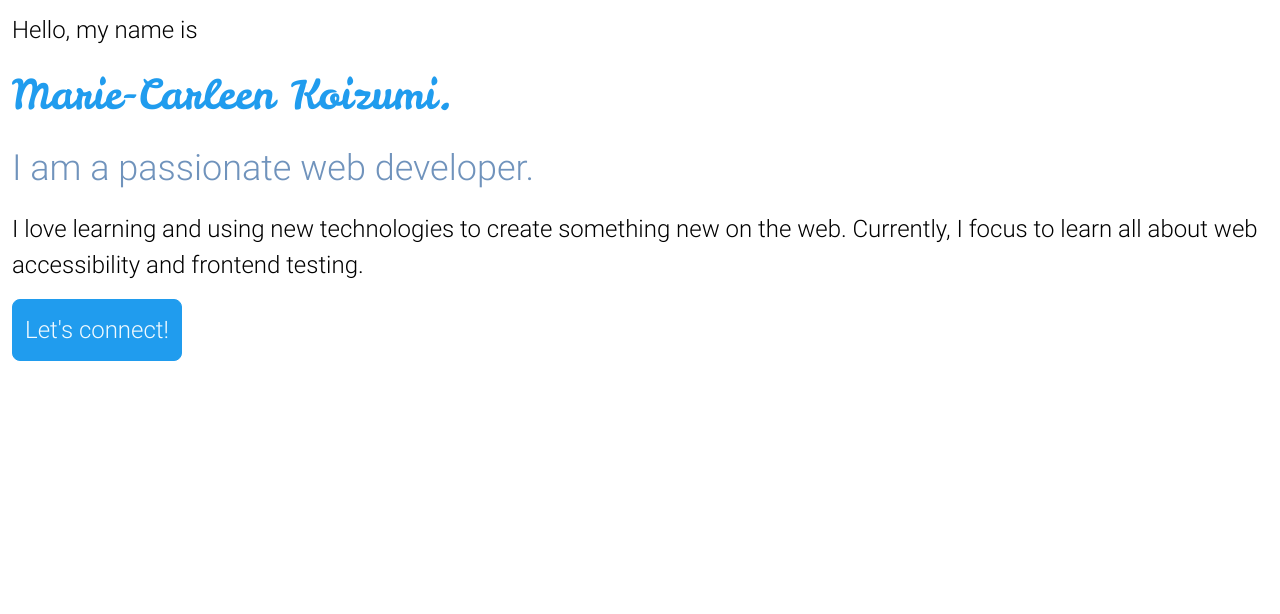
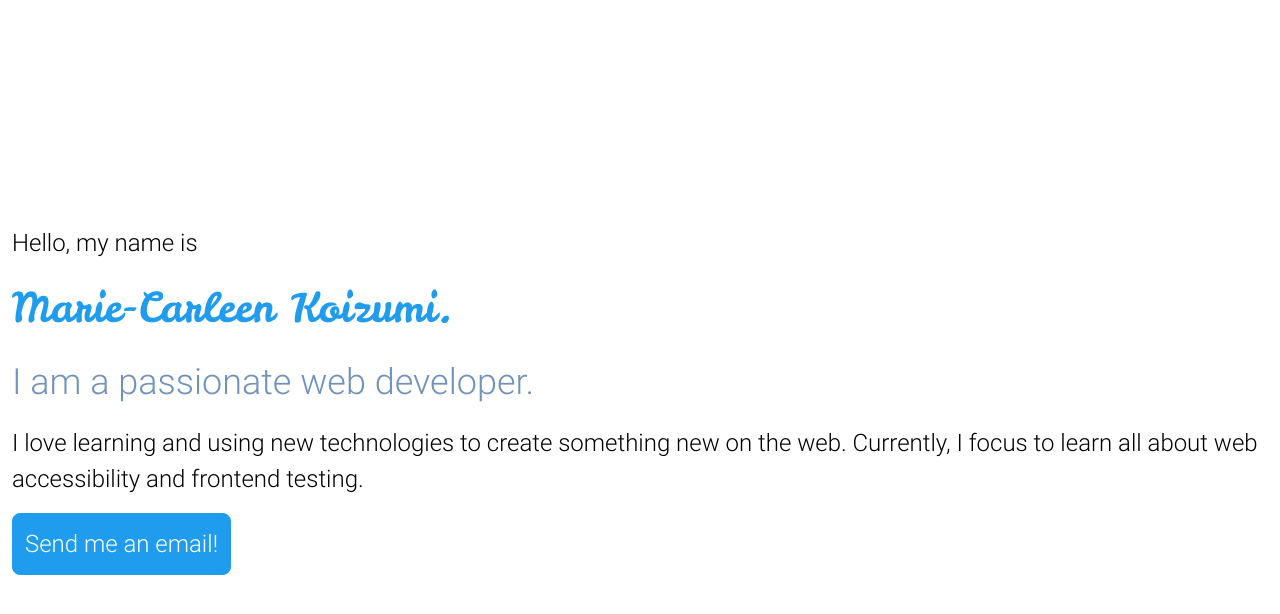
Before and after one commit to macfrei/portfolio, a React (Create React App) app: page / in a window 1280 px wide. Shown: the top 614 px of the page. Built offline with nearby package versions, Linux system fonts and the light colour scheme.

Commit message:
Update Hero and LinkButton component

```diff
--- a/src/components/Hero.js
+++ b/src/components/Hero.js
@@ -16,7 +16,7 @@ export default function Hero() {
         aria-label="Send me an email"
         href="mailto:mariecarleen.koizumi@gmail.com"
       >
-        Let's connect!
+        Send me an email!
       </LinkButton>
     </HeroStyled>
   );
@@ -24,8 +24,12 @@ export default function Hero() {
 
 const HeroStyled = styled.section`
   display: grid;
+  place-content: center;
   gap: 16px;
   padding: 12px;
+
+  min-height: 100vh;
+  height: 100vh;
 
   & a {
     justify-self: start;
--- a/src/components/LinkButton.js
+++ b/src/components/LinkButton.js
@@ -15,5 +15,5 @@ const Link = styled.a`
   border: 1px solid var(--primary-blue);
   border-radius: 8px;
   text-decoration: none;
-  color: var(--light-primary);
+  color: white;
 `;
```
